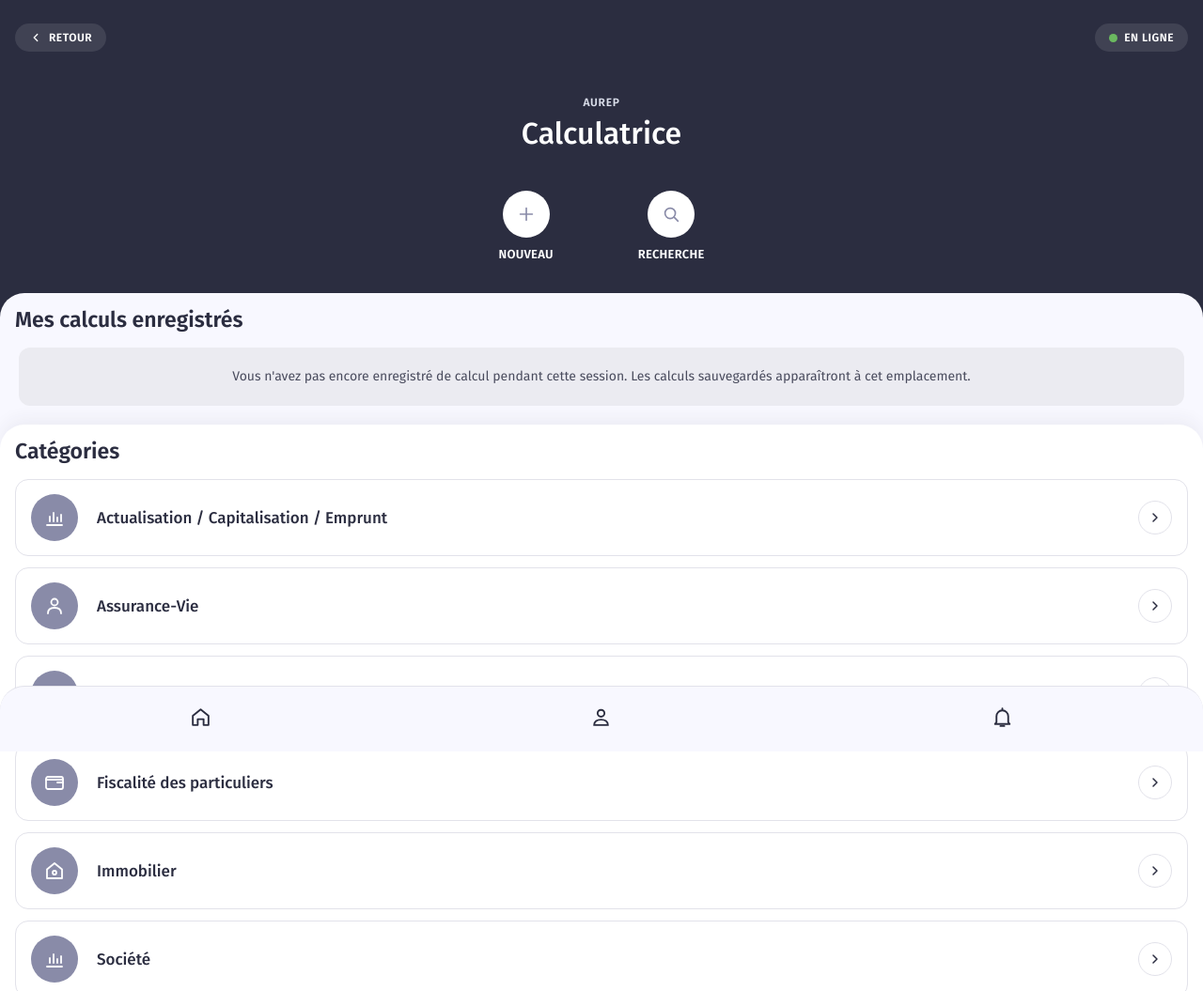
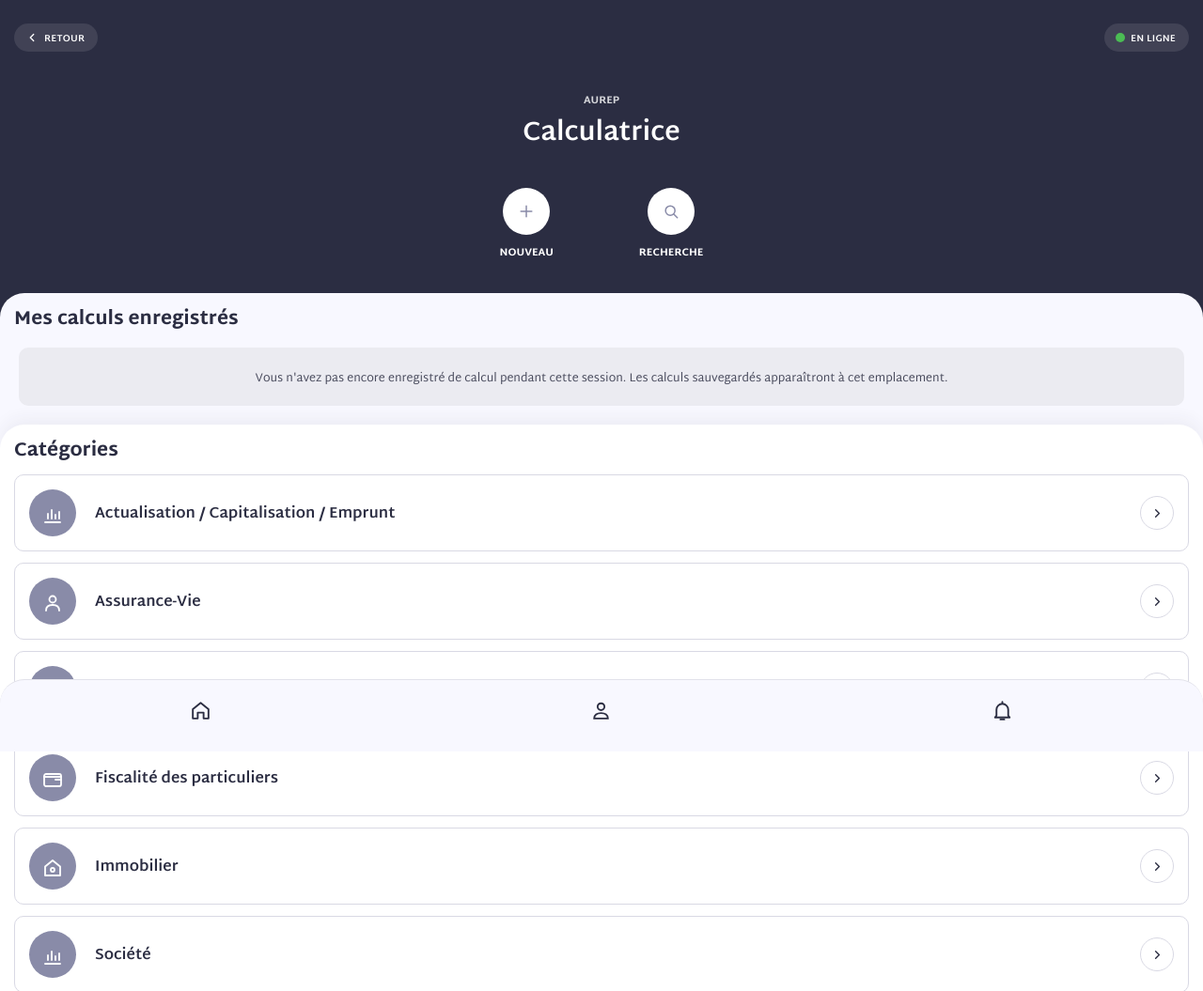
Before and after one commit to alexgiraud1203/aurep-test, a plain HTML site: page index.html in a window 1280 px wide. Shown: the top 1055 px of the page at 94% size. Drawn offline with Linux system fonts and the light colour scheme.

Commit message:
Refactor index.html for layout and style improvements
Updated styles and structure for improved layout and design consistency. Adjusted font families, padding, and element dimensions.

```diff
--- a/index.html
+++ b/index.html
@@ -11,57 +11,62 @@
 <title>AUREP</title>
 <link rel="manifest" href="manifest.json">
 <link rel="apple-touch-icon" href="icone-180.png">
-<link rel="stylesheet" href="fira-sans.css">
+<link rel="stylesheet" href="martel-sans.css">
 <style>
 :root{
-  --nuit:#2B2D40; --ardoise:#404253; --pastille:#898BA8; --fond:#F8F8FF;
-  --encadre:#EBEBF1; --contour:#E2E2EA; --vert:#6BB960; --texte:#2B2D40; --gris:#5C5E70;
+  --nuit:#2B2D42; --pastille:#898BA8; --fond:#F8F8FF;
+  --encadre:#EBEBF1; --contour:#E2E2EA; --vert:#4BBC54; --rouge:#F73816; --texte:#2B2D42; --gris:#4A4C5E;
 }
 *{box-sizing:border-box;margin:0;padding:0;-webkit-tap-highlight-color:transparent}
 html,body{background:var(--nuit)}
-body{font-family:"Fira Sans",-apple-system,system-ui,sans-serif;color:var(--texte);min-height:100vh}
+body{font-family:"Martel Sans",-apple-system,system-ui,sans-serif;color:var(--texte);min-height:100vh;-webkit-font-smoothing:antialiased}
 button{font:inherit;color:inherit;background:none;border:0;cursor:pointer}
 
 /* Bandeau du haut */
-.bandeau{background:var(--nuit);color:#fff;padding:calc(env(safe-area-inset-top) + 18px) 16px 62px}
+.bandeau{background:var(--nuit);color:#fff;padding:calc(env(safe-area-inset-top) + 18px) 15px 64px}
 .barre{display:flex;justify-content:space-between;align-items:center;min-height:44px}
-.pilule{display:inline-flex;align-items:center;gap:7px;background:var(--ardoise);border-radius:999px;
-  padding:8px 15px;font-size:12px;font-weight:600;letter-spacing:.04em;text-transform:uppercase}
+.pilule{display:inline-flex;align-items:center;gap:6px;background:rgba(255,255,255,.1);border-radius:15px;
+  height:30px;padding:3px 14px 0 12px;font-size:10px;font-weight:700;letter-spacing:.02em;text-transform:uppercase;line-height:1}
+.pilule svg{margin-top:-3px}
 .pilule.cachee{visibility:hidden}
-.point{width:9px;height:9px;border-radius:50%;background:var(--vert)}
-.hors .point{background:#C9A13B}
-.surtitre{margin-top:40px;text-align:center;font-size:12px;font-weight:600;letter-spacing:.06em;color:#DADEEA;text-transform:uppercase}
+.point{width:10px;height:10px;border-radius:50%;background:var(--vert);margin-top:-3px}
+.hors .point{background:var(--rouge)}
+.surtitre{margin-top:38px;text-align:center;font-size:11px;font-weight:800;color:rgba(255,255,255,.8);text-transform:uppercase;line-height:14px}
 .logo{display:block;margin:36px auto -30px;max-height:56px;max-width:60%}
-.mention{text-align:center;font-size:13px;color:#9a9cb0;letter-spacing:.04em;margin-top:18px}
-.titre.petit{font-size:24px}
-.titre{margin-top:8px;text-align:center;font-size:32px;font-weight:500;line-height:1.15}
-.actions{display:flex;justify-content:center;gap:90px;margin-top:42px}
-.action{display:flex;flex-direction:column;align-items:center;gap:10px;font-size:13px;font-weight:600;letter-spacing:.02em;text-transform:uppercase}
+.mention{text-align:center;font-size:13px;color:#9a9cb0;margin-top:18px}
+.titre.petit{font-size:22px;line-height:28px}
+.titre{margin-top:12px;text-align:center;font-size:28px;font-weight:700;line-height:34px}
+.actions{display:flex;justify-content:center;gap:91px;margin-top:40px}
+.action{display:flex;flex-direction:column;align-items:center;gap:12px;font-size:11px;font-weight:800;text-transform:uppercase;line-height:14px}
 .rond{width:50px;height:50px;border-radius:50%;background:#fff;display:grid;place-items:center}
-.rond svg{width:22px;height:22px;stroke:var(--pastille)}
+.rond svg{width:20px;height:20px;stroke:var(--pastille)}
 
 /* Feuille blanche */
-.feuille{background:var(--fond);border-radius:26px 26px 0 0;margin-top:-28px;padding:14px 16px calc(120px + env(safe-area-inset-bottom));min-height:60vh}
+.feuille{background:var(--fond);border-radius:26px 26px 0 0;margin-top:-28px;padding:16px 15px calc(120px + env(safe-area-inset-bottom));min-height:60vh}
 .feuille.accueil{padding-bottom:0}
-.section+.section{margin:20px -16px 0;padding:14px 16px calc(120px + env(safe-area-inset-bottom));background:#fff;border-radius:26px 26px 0 0;box-shadow:0 -6px 18px rgba(43,45,64,.06)}
-h2{font-size:23px;font-weight:600;margin:0 0 16px}
-.encadre{background:var(--encadre);border-radius:12px;margin:0 4px;padding:20px 22px;text-align:center;color:#4A4C5E;font-size:14px;line-height:1.6}
-.carte{display:flex;align-items:center;gap:20px;width:100%;text-align:left;background:#fff;border:1.5px solid var(--contour);
-  border-radius:14px;padding:15px 16px;margin-bottom:12px}
-.carte .pastille{flex:none;width:50px;height:50px;border-radius:50%;background:var(--pastille);display:grid;place-items:center;color:#fff;font-weight:600;font-size:18px}
+.section+.section{margin:20px -15px 0;padding:16px 15px calc(120px + env(safe-area-inset-bottom));background:#fff;border-radius:26px 26px 0 0;box-shadow:0 -6px 18px rgba(43,45,66,.06)}
+h2{font-size:20px;font-weight:800;line-height:24px;margin:0 0 18px}
+.section+.section h2{margin-bottom:13px}
+.encadre{background:var(--encadre);border-radius:10px;margin:0 5px;padding:22px 24px 18px;text-align:center;color:var(--gris);font-size:12.5px;line-height:22px}
+.carte{display:flex;align-items:center;gap:20px;width:100%;text-align:left;background:#fff;border:1px solid #D9D9E4;
+  border-radius:10px;padding:15px;margin-bottom:12px}
+.carte .pastille{flex:none;width:50px;height:50px;border-radius:50%;background:var(--pastille);display:grid;place-items:center;color:#fff;font-weight:700;font-size:17px;padding-top:3px}
 .carte .pastille svg{width:24px;height:24px;stroke:#fff}
-.carte .nom{flex:1;font-size:17px;font-weight:500;white-space:nowrap;overflow:hidden;text-overflow:ellipsis}
-.carte .fleche{flex:none;width:36px;height:36px;border-radius:50%;border:1.5px solid var(--contour);display:grid;place-items:center}
-.carte .fleche svg{width:16px;height:16px;stroke:var(--texte)}
+.carte .nom{flex:1;min-width:0;font-size:16px;font-weight:700;line-height:20px;padding-top:4px;white-space:nowrap;overflow:hidden}
+.carte .nom .defile{display:inline-block}
+.carte .nom .defile.anime{animation:defile var(--duree,8s) linear infinite}
+@keyframes defile{0%,15%{transform:translateX(0)}85%,100%{transform:translateX(var(--decalage))}}
+.carte .fleche{flex:none;width:36px;height:36px;border-radius:50%;border:1px solid #D9D9E4;display:grid;place-items:center}
+.carte .fleche svg{width:15px;height:15px;stroke:var(--texte)}
 
 /* Lecture */
-.lecture{background:#fff;border:1.5px solid var(--contour);border-radius:14px;padding:22px 20px;font-size:18px;line-height:1.65}
+.lecture{background:#fff;border:1px solid #D9D9E4;border-radius:10px;padding:22px 20px 18px;font-size:16px;line-height:1.65}
 .lecture p+p{margin-top:14px}
 .suivant{display:flex;gap:12px;margin-top:18px}
-.suivant button{flex:1;background:#fff;border:1.5px solid var(--contour);border-radius:12px;padding:14px;font-weight:500}
+.suivant button{flex:1;background:#fff;border:1px solid #D9D9E4;border-radius:10px;padding:14px 14px 11px;font-weight:700}
 .suivant button:disabled{opacity:.35}
-.recherche{width:100%;font:inherit;font-size:18px;padding:16px 18px;border-radius:12px;border:1.5px solid var(--contour);background:#fff;margin-bottom:18px;color:var(--texte)}
-.extrait{display:block;font-size:14px;color:var(--gris);margin-top:4px;white-space:normal}
+.recherche{width:100%;font:inherit;font-size:16px;padding:14px 18px 11px;border-radius:10px;border:1px solid #D9D9E4;background:#fff;margin-bottom:18px;color:var(--texte)}
+.extrait{display:block;font-size:13px;font-weight:400;color:var(--gris);margin-top:4px;white-space:normal}
 mark{background:#E4E4F2;color:inherit;border-radius:3px}
 
 /* Barre du bas */
@@ -82,6 +87,7 @@ mark{background:#E4E4F2;color:inherit;border-radius:3px}
 <script>
 const ICONES = {
   graphique:'<path d="M4 20h16M7 16V11M11 16V7M15 16v-4M19 16V9"/>',
+  courbe:'<path d="M5 20v-5M9 20v-8M13 20v-4M17 20v-7"/><path d="m3 13 5-5 4 3 7-7"/><path d="M15 4h4v4"/>',
   personne:'<circle cx="12" cy="8" r="3.5"/><path d="M5 20c0-4 3-6 7-6s7 2 7 6"/>',
   puzzle:'<path d="M9 4h4v3a2 2 0 1 0 4 0V4h3v6h-3a2 2 0 1 0 0 4h3v6H4v-6h3a2 2 0 1 0 0-4H4V4z"/>',
   portefeuille:'<rect x="3" y="6" width="18" height="13" rx="2"/><path d="M15 12h6M3 9h18"/>',
@@ -115,7 +121,7 @@ function bandeau({retour, surtitre, titre, actions, logo, petit}){
 }
 function carte(lien, pastille, nom, extrait=''){
   return `<button class="carte" onclick="aller('${lien}')"><span class="pastille">${pastille}</span>
-    <span class="nom">${nom}${extrait}</span><span class="fleche">${FLECHE}</span></button>`;
+    <span class="nom"><span class="defile">${nom}</span>${extrait}</span><span class="fleche">${FLECHE}</span></button>`;
 }
 
 function accueil(){
@@ -167,6 +173,14 @@ function chercher(q){
   zone.innerHTML = res.length ? res.join('') : `<div class="encadre">Aucun résultat pour « ${echapper(q)} ».</div>`;
 }
 
+function defiler(){
+  document.querySelectorAll('.carte .nom').forEach(n=>{
+    const t=n.querySelector('.defile'); if(!t) return;
+    const d=t.scrollWidth-n.clientWidth;
+    if(d>2){ t.style.setProperty('--decalage',(-d-8)+'px'); t.style.setProperty('--duree',(4+d/25)+'s'); t.classList.add('anime'); }
+  });
+}
+document.fonts && document.fonts.ready.then(()=>{ document.querySelectorAll('.defile.anime').forEach(t=>t.classList.remove('anime')); defiler(); });
 function aller(route, remplacer){ const h = '#/'+route; remplacer ? location.replace(h) : (location.hash = h); }
 function reprendre(){ const d = lire('derniere'); aller(d ? `c${d.c}/p${d.p}` : 'c0'); }
 function afficher(){
@@ -177,6 +191,7 @@ function afficher(){
   else if((m = r.match(/^c(\d+)$/))) html = chapitre(+m[1]);
   else html = accueil();
   document.getElementById('app').innerHTML = html; window.scrollTo(0,0);
+  requestAnimationFrame(defiler);
 }
 addEventListener('hashchange', afficher);
 addEventListener('online', afficher); addEventListener('offline', afficher);
```
